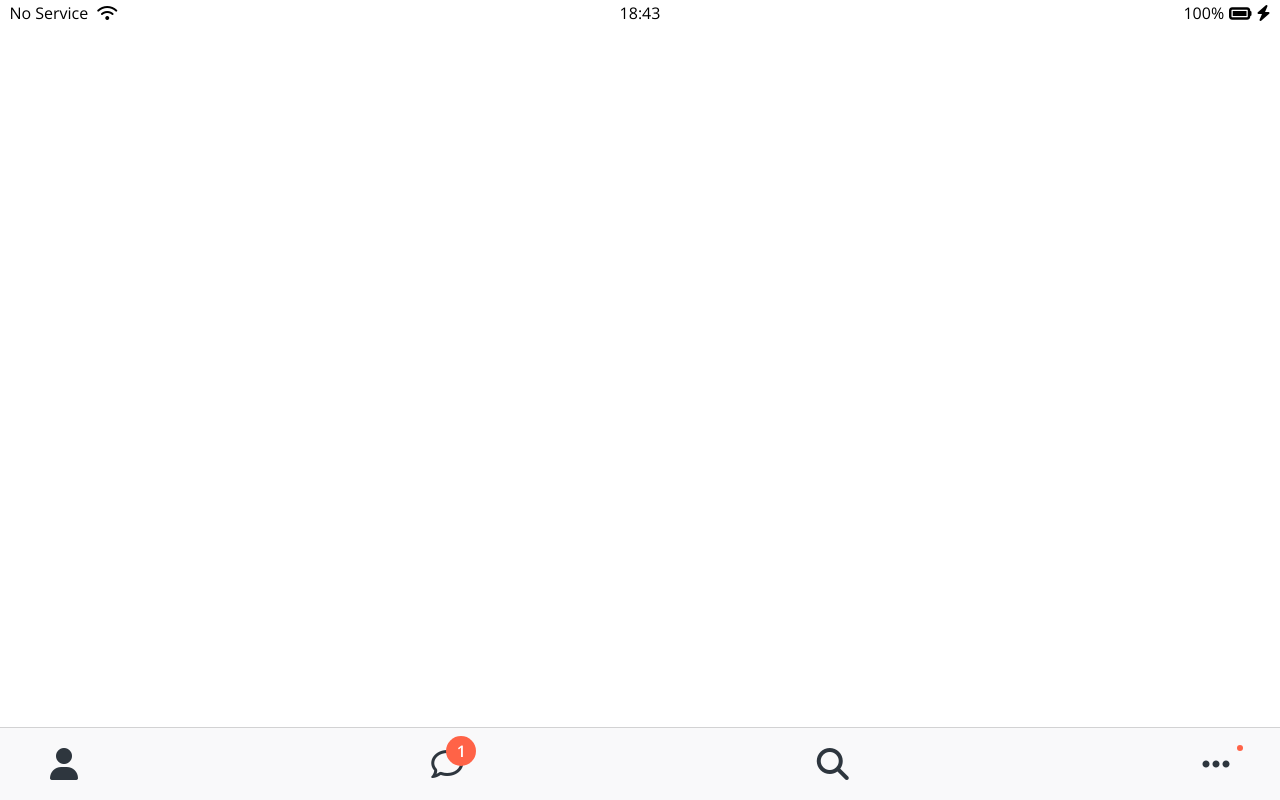
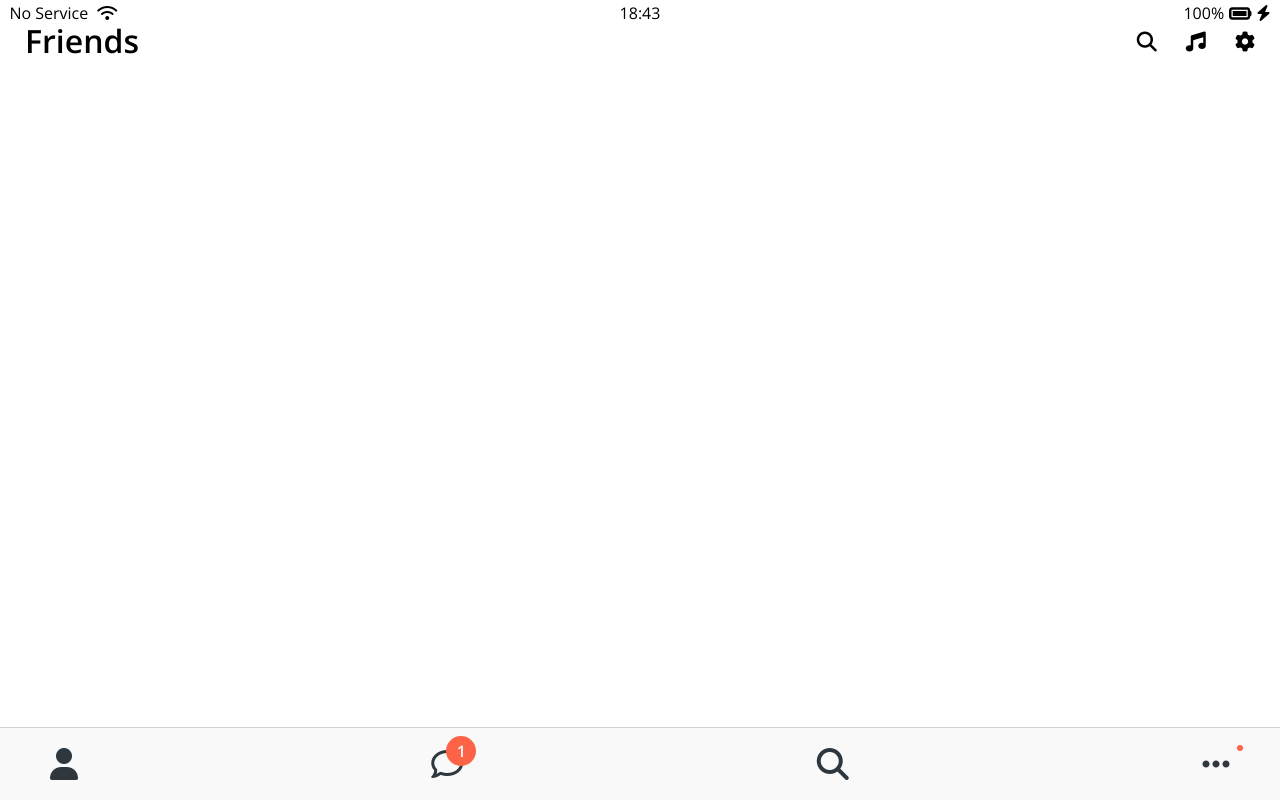
Before and after one commit to Jakelul/NM_kokoa_clone_2022, a plain HTML site: page friends.html in a window 1280 px wide. Drawn offline with nearby package versions, Linux system fonts and the light colour scheme.

Commit message:
6.14 Screen Header

```diff
--- /dev/null
+++ b/css/components/screen-header.css
@@ -0,0 +1,17 @@
+.screen-header {
+    display: flex;
+    justify-content: space-between;
+    align-items: center;
+    padding: 25px;
+}
+
+.screen-header__title {
+    font-size: 32px;
+    font-weight: 600;
+    /* 왼쪽 상단 Friends 제목 관련 */
+}
+
+.screen-header__icons span {
+    margin-left: 25px;
+    /* 오른쪽 상단 돋보기 아이콘 관련 */
+}
--- a/css/styles.css
+++ b/css/styles.css
@@ -5,6 +5,7 @@
 /* Components */
 @import "components/status-bar.css";
 @import "components/nav-bar.css";
+@import "components/screen-header.css";
 
 /* Screens */
 @import "screens/login.css";
--- a/friends.html
+++ b/friends.html
@@ -27,6 +27,15 @@
             <!-- Lightning Icon -->
         </div>
     </div>
+
+    <header class="screen-header">
+        <h1 class="screen-header__title">Friends</h1>
+        <div class="screen-header__icons">
+            <span><i class="fas fa-search fa-lg"></i></span>
+            <span><i class="fas fa-music fa-lg"></i></span>
+            <span><i class="fas fa-cog fa-lg"></i></span>
+        </div>
+    </header>
 
     <nav class="nav">
         <ul class="nav__list">
```
